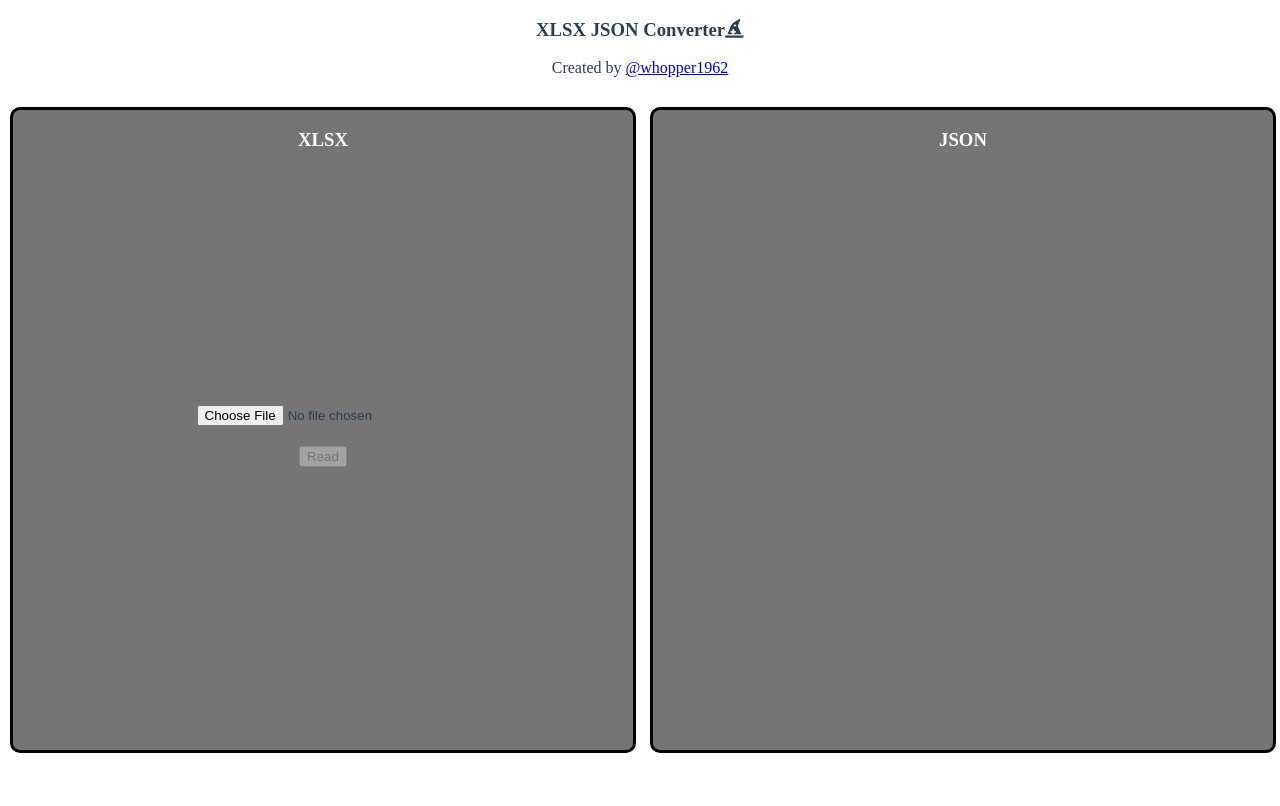
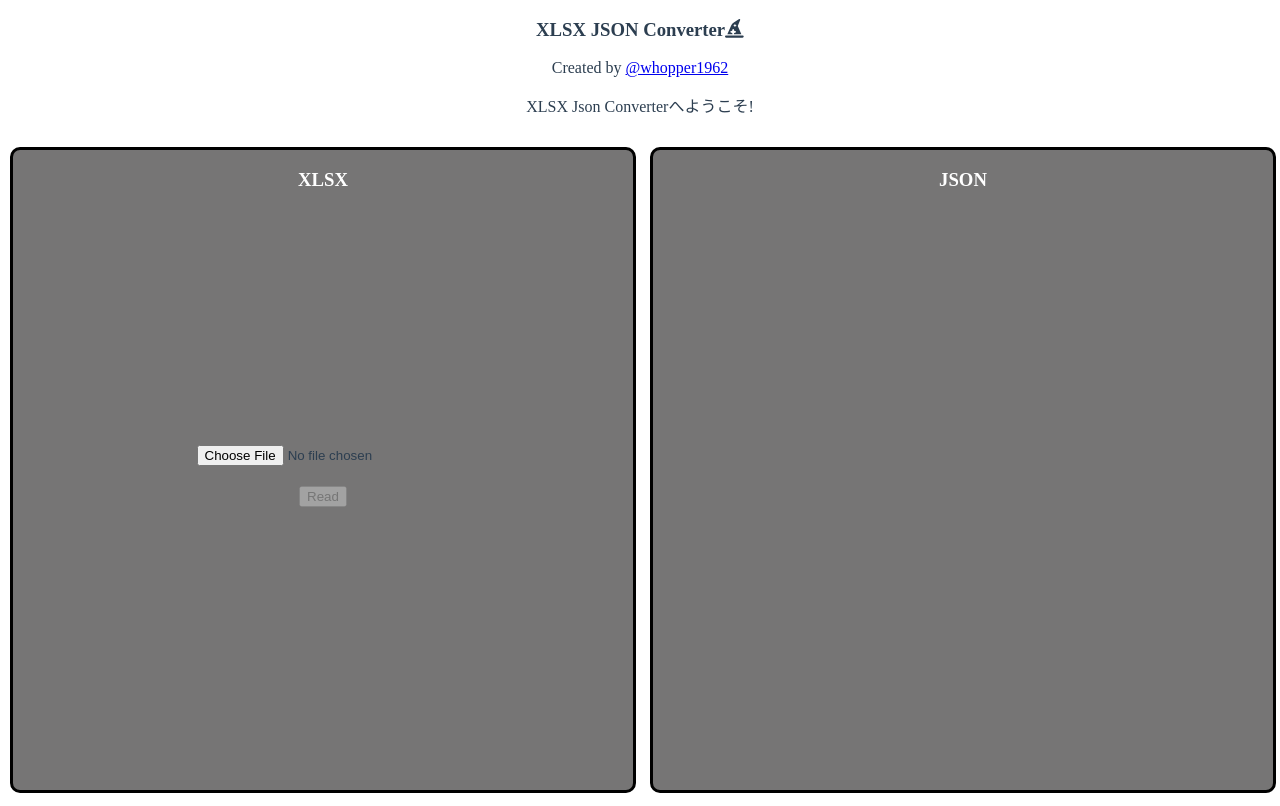
Before and after one commit to whopper1962/json-wizard-demo, a Vue app: page / in a window 1280 px wide. Built offline with nearby package versions, Linux system fonts and the light colour scheme.

Commit message:
install vue-i18n

```diff
--- a/package.json
+++ b/package.json
@@ -16,6 +16,7 @@
     "prismjs": "^1.29.0",
     "read-excel-file": "^5.5.3",
     "vue": "^2.6.14",
+    "vue-i18n": "^8.28.2",
     "vue-prism-editor": "^1.3.0",
     "vue-router": "^3.5.1",
     "vuex": "^3.6.2",
--- a/src/main.js
+++ b/src/main.js
@@ -1,12 +1,11 @@
-import Vue from 'vue'
-import App from './App.vue'
-import router from './router'
-import store from './store'
+import Vue from 'vue';
+import App from './App.vue';
+import router from './router';
+import store from './store';
 
-Vue.config.productionTip = false
+Vue.config.productionTip = false;
 
-
-import { library } from '@fortawesome/fontawesome-svg-core'
+import { library } from '@fortawesome/fontawesome-svg-core';
 import {
   faTrash,
   faTrashArrowUp,
@@ -17,7 +16,7 @@ import {
 import {
   faClipboard
 } from '@fortawesome/free-regular-svg-icons';
-import { FontAwesomeIcon } from '@fortawesome/vue-fontawesome'
+import { FontAwesomeIcon } from '@fortawesome/vue-fontawesome';
 
 const icons = [
   faWandSparkles,
@@ -32,8 +31,33 @@ library.add(icons);
 
 Vue.component('font-awesome-icon', FontAwesomeIcon);
 
+import VueI18n from 'vue-i18n';
+
+Vue.use(VueI18n);
+
+const messages = {
+  en: {
+    message: {
+      welcome: 'Welcome to Your XLSX Json Converter!',
+    }
+  },
+  ja: {
+    message: {
+      welcome: 'XLSX Json Converterへようこそ!',
+    }
+  }
+};
+
+const locale = localStorage.getItem('lang') || 'ja';
+
+const i18n = new VueI18n({
+  locale,
+  messages
+});
+
 new Vue({
   router,
   store,
-  render: h => h(App)
-}).$mount('#app')
+  i18n,
+  render: h => h(App),
+}).$mount('#app');
--- a/src/views/HomeView.vue
+++ b/src/views/HomeView.vue
@@ -9,6 +9,7 @@
           rel="noopener noreferrer"
         >@whopper1962</a>
       </p>
+      <p>{{ $t("message.welcome") }}</p>
     </div>
     <div class="xlsx-json-contents">
       <div class="split-item split-item-outer">
```
Also changed, not shown: 1 other file (tests, documents, lock files or other folders).
